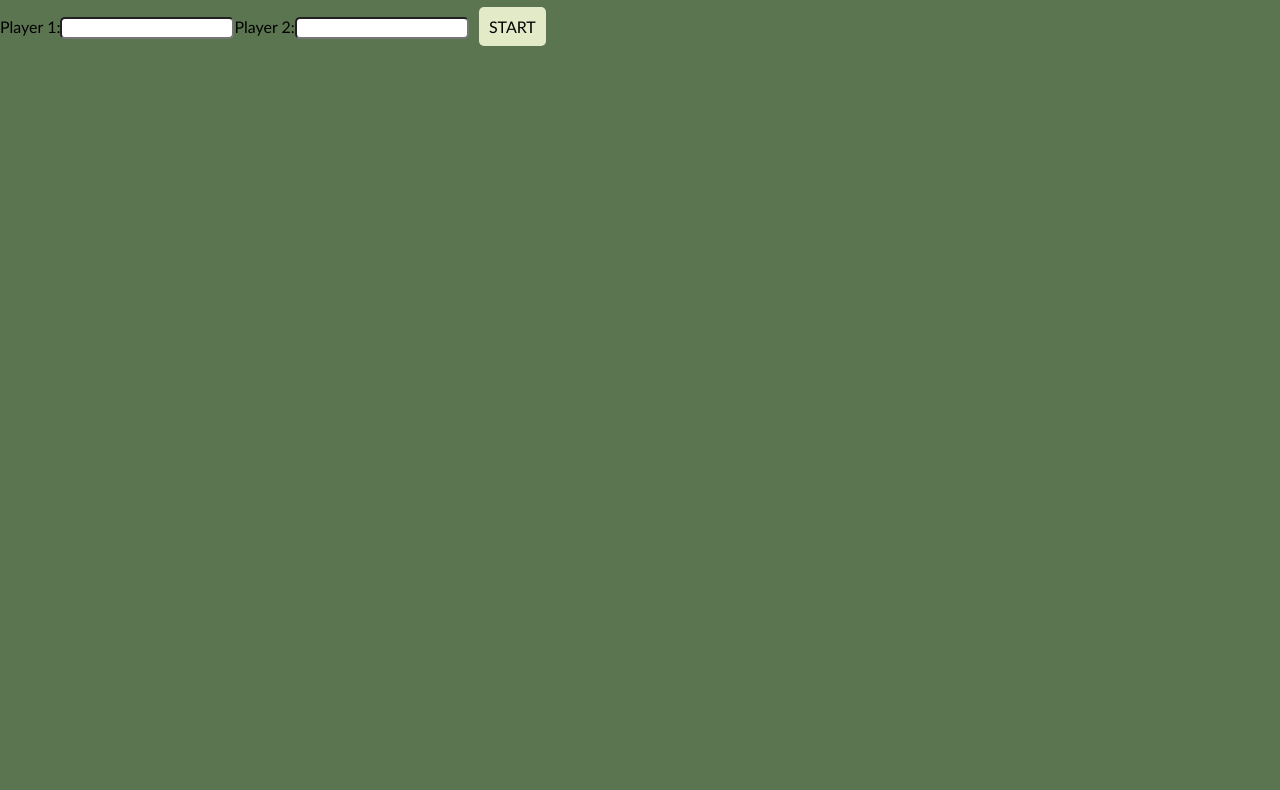
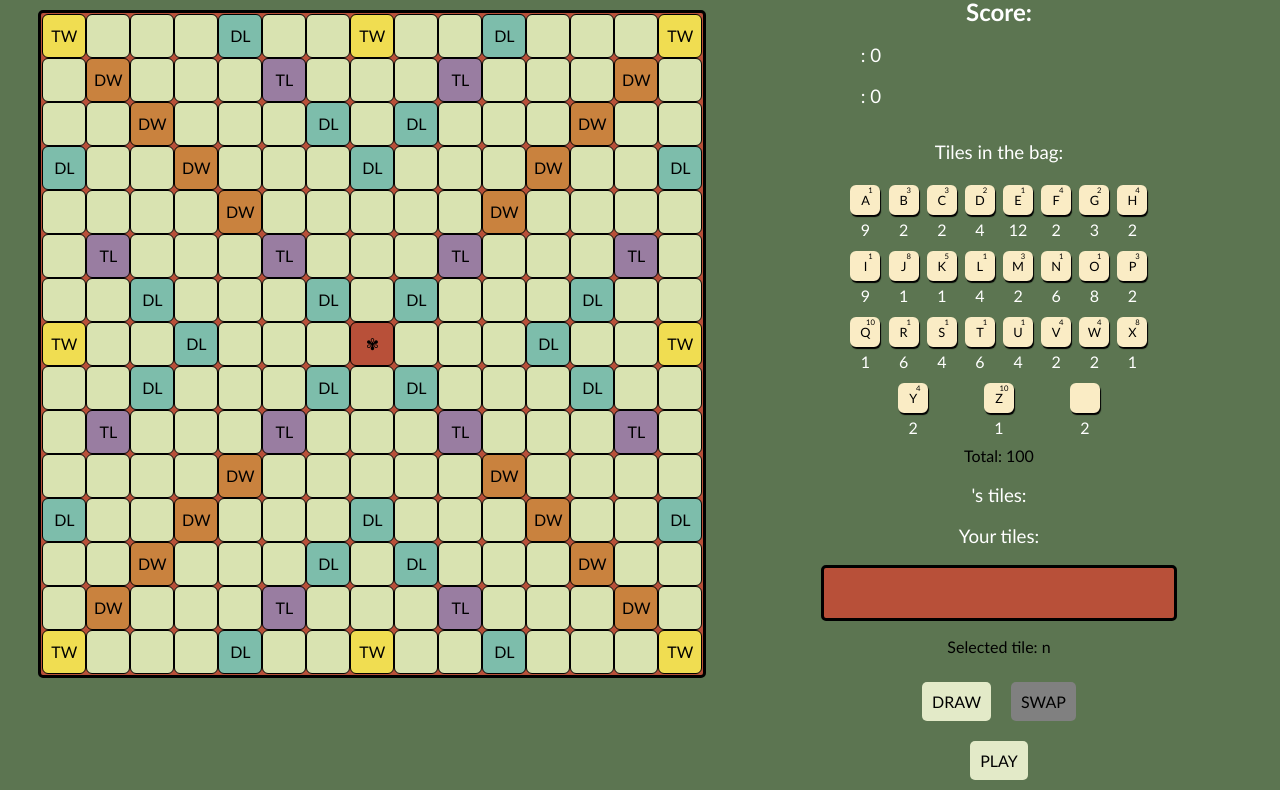
Before and after one commit to lilspad/scrabble-app, a React app: page / in a window 1280 px wide. Shown: the part 101-891 px from the top of the page. Before the commit the page ends 800 px from the top, so only its background shows below. Built offline with nearby package versions, Linux system fonts and the light colour scheme.

Commit message:
update for demo

```diff
--- a/public/index.html
+++ b/public/index.html
@@ -9,7 +9,6 @@
       name="description"
       content="Web site created using create-react-app"
     />
-    <link rel="apple-touch-icon" href="%PUBLIC_URL%/logo192.png" />
 
     <link rel="manifest" href="%PUBLIC_URL%/manifest.json" />
 
--- a/src/components/game.js
+++ b/src/components/game.js
@@ -101,14 +101,14 @@ class Game extends React.Component {
         return (
             <div className="game">
                 <h1>Wildwood Scrabble</h1>
-                <div id="start">
+                <div id="start" style={none}>
                     <label htmlFor="playerName1">Player 1:</label>
                     <input type='text' name="playerName1" value={this.state.playerName1} onChange={this.onInputchange}/>
                     <label htmlFor="playerName2">Player 2:</label>
                     <input type='text' name="playerName2" value={this.state.playerName2} onChange={this.onInputchange}/>
                     <button className="button" onClick={this.start} >START</button>
                 </div>
-                <div id="game" style={none}>
+                <div id="game" /*style={none}*/>
 
                     <Board selectedTile={this.state.selectedTile}/>
 
```
